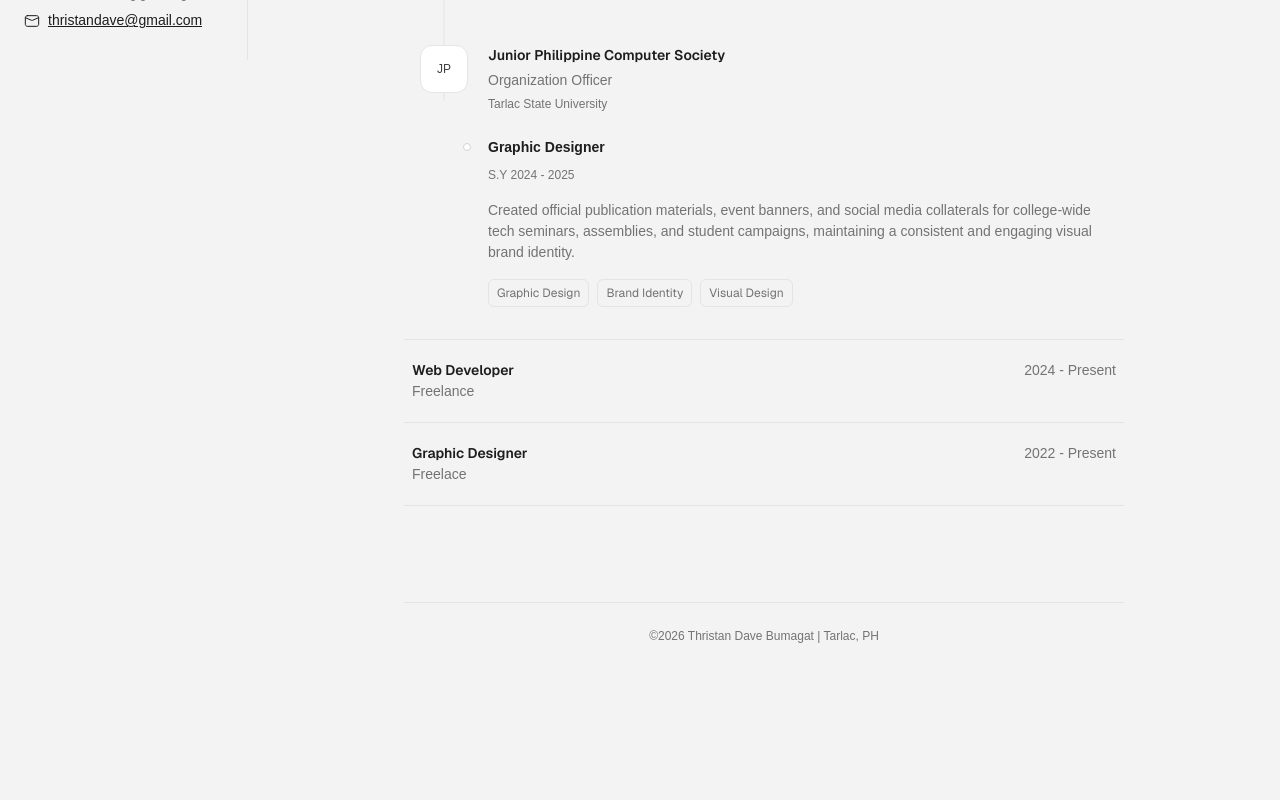
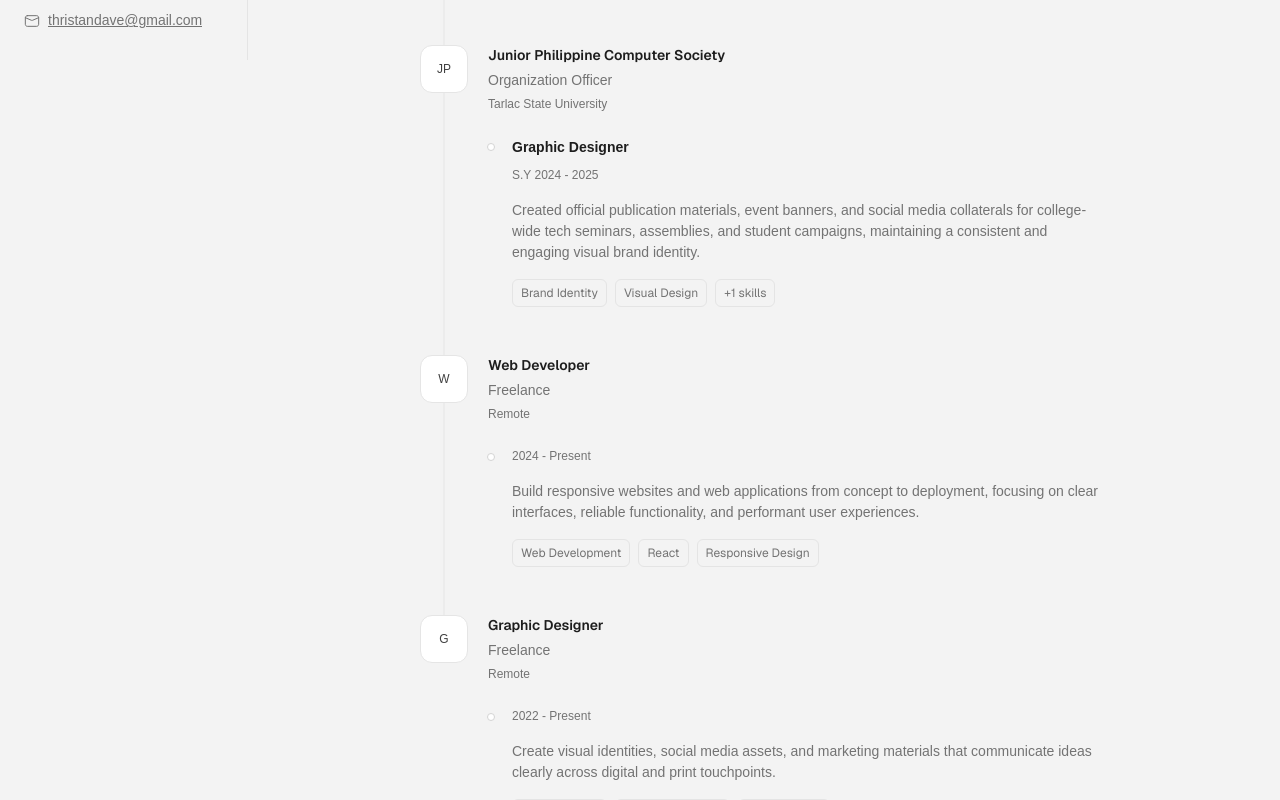
Before and after one commit to 3stannn/kodekz, a React (Vite) app: page /experiences in a window 1280 px wide. Shown: the part 740-1540 px from the top of the page. Before the commit the page ends 1409 px from the top, so only its background shows below. Built offline with nearby package versions, Linux system fonts and the light colour scheme; a web font is replaced by a local one.

Commit message:
refactor Experiences and Positions components; streamline experience data structure and enhance layout; update Navbar styles for consistency

```diff
--- a/src/Experiences.jsx
+++ b/src/Experiences.jsx
@@ -18,24 +18,6 @@ function Experiences() {
                 </Link>
             </div>
             <Positions/>
-            <div className="card flex flex-row justify-between">
-                <div>
-                    <h1 className="text-heavy normal">Web Developer</h1>
-                    <p className="text">Freelance</p>
-                </div>
-                <div>
-                    <p className="text text-right whitespace-nowrap">2024 - Present</p>
-                </div>
-            </div>
-            <div className="card bottom flex flex-row justify-between">
-                <div>
-                    <h1 className="text-heavy normal">Graphic Designer</h1>
-                    <p className="text">Freelace</p>
-                </div>
-                <div>
-                    <p className="text text-right whitespace-nowrap">2022 - Present</p>
-                </div>
-            </div>
         </div>
     );
 }
--- a/src/Positions.jsx
+++ b/src/Positions.jsx
@@ -1,4 +1,3 @@
-
 const experiences = [
   {
     company: "AWS Learning Club - Genesis",
@@ -6,9 +5,18 @@ const experiences = [
     employment: "Organization Officer",
     location: "Tarlac State University",
     positions: [
+      // {
+      //   title: "Tech Officer",
+      //   date: "Nov 2026 - Present · 1 month",
+      //   description: [
+      //     "Co-founded the AWS Learning Club – TSU Chapter, establishing the organization’s foundational community and student engagement.",
+      //   ],
+      //   skills: ["Cloud Computing", "AWS"],
+      //   // extraSkills: 2,
+      // },
       {
         title: "Tech Officer",
-        date: "NOV 2026 - PRESENT · 1 month",
+        date: "Nov 2026 - Present · 1 month",
         description: [
           "Co-founded the AWS Learning Club – TSU Chapter, establishing the organization’s foundational community and student engagement.",
         ],
@@ -29,7 +37,8 @@ const experiences = [
         description: [
           "Managed budget allocation, fund tracking, and financial documentation for organization initiatives while designing promotional graphics, publication materials, and visual branding for programming workshops and competitions.",
         ],
-        skills: ["Graphic Design", "Budgeting", "Branding"],
+        skills: ["Budgeting", "Branding"],
+        extraSkills: [1],
       },
     ],
   },
@@ -45,7 +54,40 @@ const experiences = [
         description: [
           "Created official publication materials, event banners, and social media collaterals for college-wide tech seminars, assemblies, and student campaigns, maintaining a consistent and engaging visual brand identity.",
         ],
-        skills: ["Graphic Design", "Brand Identity", "Visual Design"],
+        skills: ["Brand Identity", "Visual Design"],
+        extraSkills: [1],
+      },
+    ],
+  },
+  {
+    company: "Web Developer",
+    initials: "W",
+    employment: "Freelance",
+    location: "Remote",
+    positions: [
+      {
+        title: "",
+        date: "2024 - Present",
+        description: [
+          "Build responsive websites and web applications from concept to deployment, focusing on clear interfaces, reliable functionality, and performant user experiences.",
+        ],
+        skills: ["Web Development", "React", "Responsive Design"],
+      },
+    ],
+  },
+  {
+    company: "Graphic Designer",
+    initials: "G",
+    employment: "Freelance",
+    location: "Remote",
+    positions: [
+      {
+        title: "",
+        date: "2022 - Present",
+        description: [
+          "Create visual identities, social media assets, and marketing materials that communicate ideas clearly across digital and print touchpoints.",
+        ],
+        skills: ["Brand Identity", "Marketing Design", "Visual Design"],
       },
     ],
   },
@@ -53,20 +95,16 @@ const experiences = [
 
 function Positions() {
   return (
-    <section className="mx-auto max-w-3xl px-4 pb-8 text-neutral-900">
-
+    <section className="mx-auto max-w-3xl px-4 text-neutral-900">
       {/* Experience timeline */}
       <div className="space-y-12">
-
         {experiences.map((company, index) => (
           <div key={company.company} className="relative flex gap-5">
-
             {/* Company logo and timeline */}
             <div className="relative flex w-12 shrink-0 justify-center">
-
               {/* Vertical company timeline */}
               {index !== experiences.length - 1 && (
-                <div className="absolute left-1/2 top-14 h-[calc(100%+3rem)] w-px -translate-x-1/2 bg-neutral-200" />
+                <div className="absolute left-1/2 top-12 h-[calc(100%+3rem)] w-px -translate-x-1/2 bg-neutral-200" />
               )}
 
               {/* Company logo */}
@@ -77,36 +115,27 @@ function Positions() {
 
             {/* Company details */}
             <div className="min-w-0 flex-1">
+              <h3 className="text-heavy normal">{company.company}</h3>
 
-              <h3 className="text-heavy normal">
-                {company.company}
-              </h3>
-
-              <p className="mt-1 text">
-                {company.employment}
-              </p>
+              <p className="mt-1 text">{company.employment}</p>
 
               {company.location && (
-                <p className="mt-1 text small">
-                  {company.location}
-                </p>
+                <p className="mt-1 text small">{company.location}</p>
               )}
 
               {/* Positions */}
-              <div className="mt-6 space-y-8">
+              <div className="mt-6 ml-6 space-y-8">
                 {company.positions.map((position, i) => (
                   <div key={position.title} className="relative">
-
                     {/* Position timeline */}
+                    {i !== company.positions.length - 1 && (
+                      <div className="absolute -left-5.25 top-2.5 h-[calc(100%+2rem)] w-px bg-neutral-200" />
+                    )}
                     <div className="absolute -left-6.25 top-1.5 h-2 w-2 rounded-full border border-neutral-300 bg-white" />
 
-                    <h4 className="text-heavy">
-                      {position.title}
-                    </h4>
+                    <h4 className="text-heavy">{position.title}</h4>
 
-                    <p className="mt-2 text small">
-                      {position.date}
-                    </p>
+                    <p className="mt-2 text small">{position.date}</p>
 
                     {/* Description */}
                     <div className="mt-4 text">
@@ -118,10 +147,7 @@ function Positions() {
                     {/* Skills */}
                     <div className="mt-4 flex flex-wrap items-center gap-2">
                       {position.skills.slice(0, 2).map((skill) => (
-                        <span
-                          key={skill}
-                          className="stack text small normal"
-                        >
+                        <span key={skill} className="stack text small normal">
                           {skill}
                         </span>
                       ))}
@@ -135,22 +161,17 @@ function Positions() {
                       {position.skills.length > 2 &&
                         !position.extraSkills &&
                         position.skills.slice(2).map((skill) => (
-                          <span
-                            key={skill}
-                            className="stack text small normal"
-                          >
+                          <span key={skill} className="stack text small normal">
                             {skill}
                           </span>
                         ))}
                     </div>
-
                   </div>
                 ))}
               </div>
             </div>
           </div>
         ))}
-
       </div>
     </section>
   );
--- a/src/Services.jsx
+++ b/src/Services.jsx
@@ -33,7 +33,7 @@ function Services() {
                         >
                             <circle cx="12" cy="12" r="10" fill="#22c55e" />
                         </svg>
-                        Freelance
+                        <span className="text normal">Freelance</span>
                     </span>
                 </div>
             </div>
--- a/src/components/layout/Navbar.jsx
+++ b/src/components/layout/Navbar.jsx
@@ -247,7 +247,7 @@ function Navbar() {
                                 onClick={() => setIsMobileOpen(false)}
                             />
                         </div>
-                        <div className="mobile-menu__links pl-4 pr-4">
+                        <div className="mobile-menu__links pl-6 pr-4">
                             {navLinks.map((link) => (
                                 <Link
                                     key={link.label}
@@ -265,7 +265,7 @@ function Navbar() {
 
                     <div className="mobile-menu__footer pl-4 pr-4">
                         <p className="hr mb-4"></p>
-                        <p className="text small">
+                        <p className="text mb-2">
                             Let's build something great together.
                         </p>
                         <a
@@ -326,7 +326,7 @@ function Navbar() {
                             </svg>
                             <p className="text small">Available</p>
                         </div>
-                        <div className="mt-12 flex flex-col gap-1 pl-4 pr-4">
+                        <div className="mt-12 flex flex-col gap-1 pl-6 pr-4">
                             {navLinks.map((link) => (
                                 <Link
                                     key={link.label}
@@ -343,7 +343,7 @@ function Navbar() {
 
                 <div className="desktop-nav__footer mb-2 pl-4 pr-4">
                     <p className="hr mb-4"></p>
-                    <p className="text small">Let's build something great together.</p>
+                    <p className="text mb-2">Let's build something great together.</p>
                     <a
                         className="email-link flex flex-row gap-2 items-center mt-2"
                         href="mailto:thristandave12@gmail.com"
--- a/src/index.css
+++ b/src/index.css
@@ -469,29 +469,37 @@ a:focus-visible .link-arrow {
   display: inline-flex;
   align-items: center;
   gap: 8px;
-  color: #1d1d1d;
+  color: #737373;
   font-size: 12px;
   line-height: 1.4;
   text-decoration: none;
   max-width: 100%;
+  transition: color 150ms ease;
 }
 
 .email-link svg {
   flex-shrink: 0;
-  color: #1d1d1d;
+  color: inherit;
+  transition: color 150ms ease;
 }
 
 .email-link .email-text {
   text-decoration: underline;
-  color: #1d1d1d;
+  color: inherit;
   font-size: 14px;
   white-space: nowrap;
   overflow: hidden;
   text-overflow: ellipsis;
-  transition: font-weight 150ms ease;
+  transition: color 150ms ease, font-weight 150ms ease;
 }
 
-.email-link:hover .email-text {
+.email-link:hover,
+.email-link:focus-visible {
+  color: #1d1d1d;
+}
+
+.email-link:hover .email-text,
+.email-link:focus-visible .email-text {
   font-weight: 600;
 }
 
```
